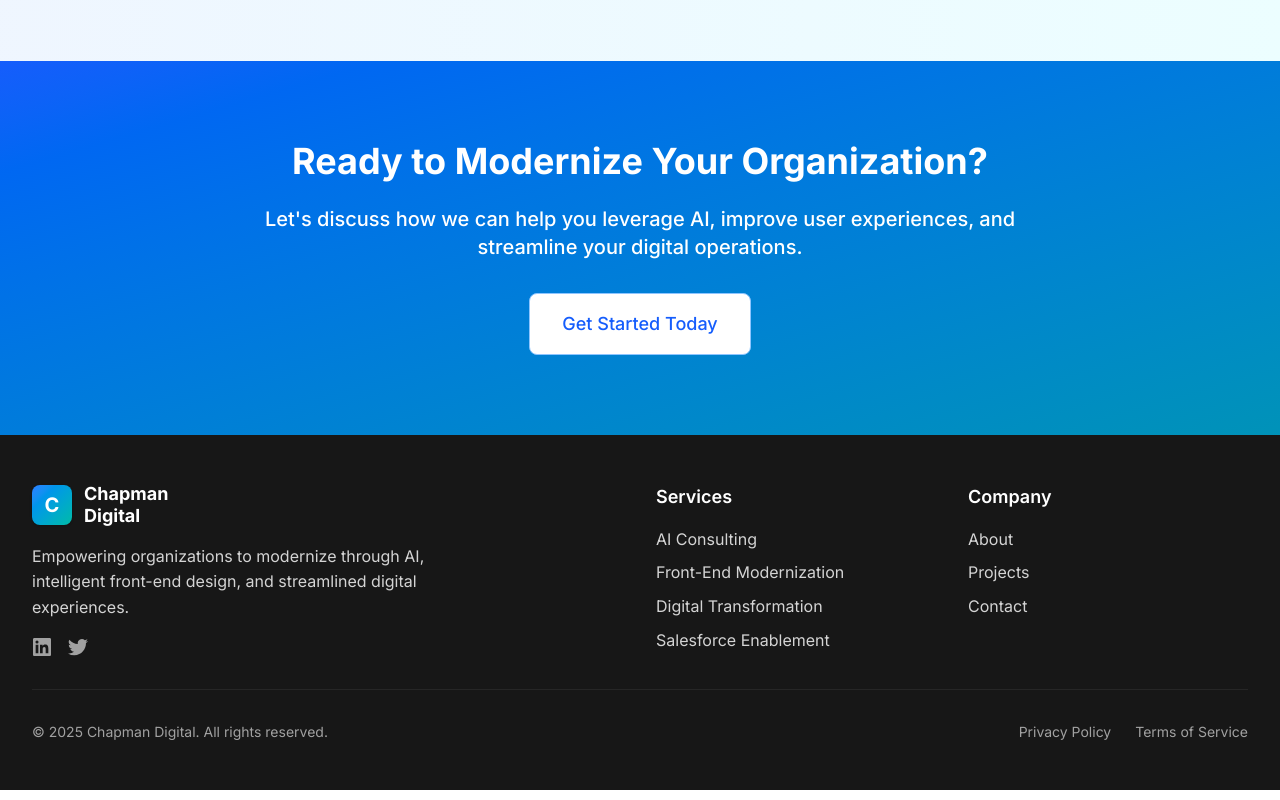
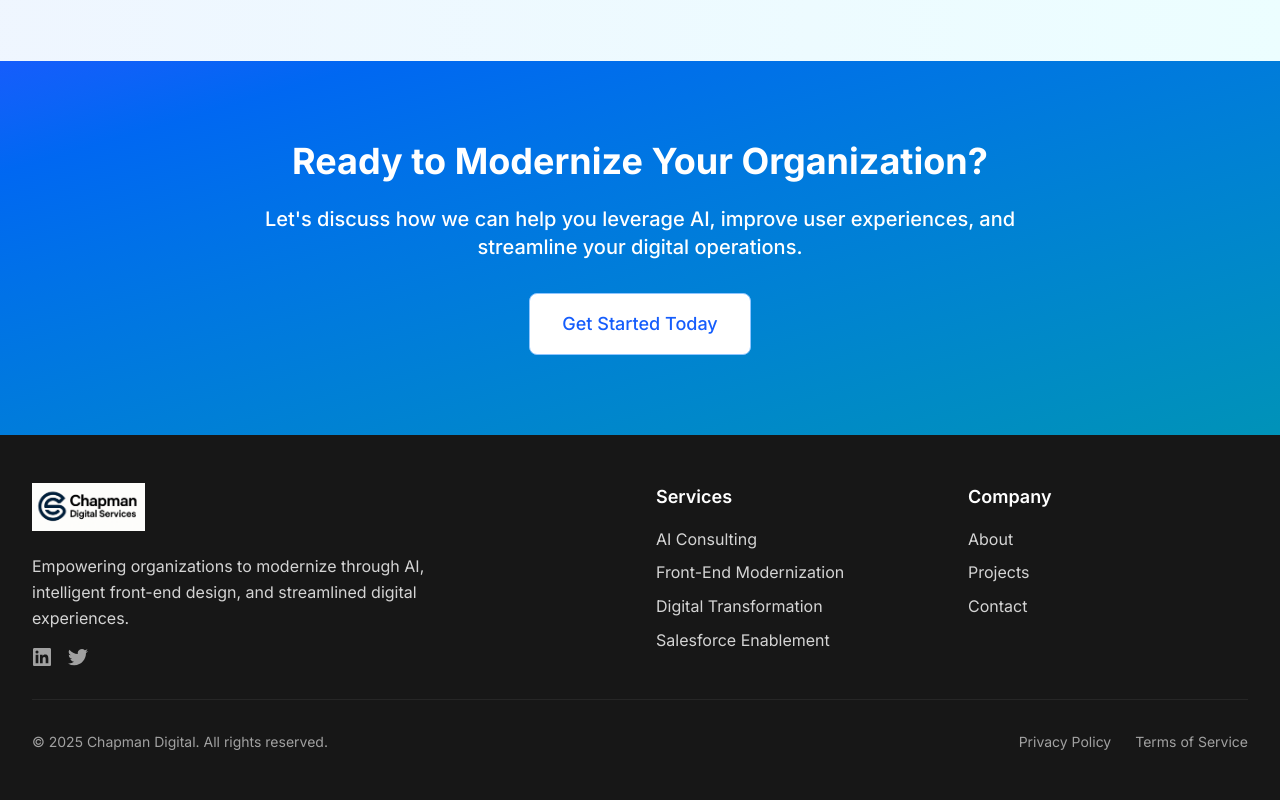
Before and after one commit to GregoryChapman/chapman-digital-website-, a Next.js app: page / in a window 1280 px wide. Shown: the part 974-1774 px from the top of the page. Built offline with nearby package versions, Linux system fonts and the light colour scheme.

Commit message:
Update Header and Footer to use new Chapman Digital Services logo

```diff
--- a/src/components/Footer.tsx
+++ b/src/components/Footer.tsx
@@ -7,15 +7,13 @@ export default function Footer() {
         <div className="grid grid-cols-1 md:grid-cols-4 gap-8">
           {/* Company Info */}
           <div className="col-span-1 md:col-span-2">
-            <div className="flex items-center space-x-3 mb-4">
-              <div className="w-10 h-10 bg-gradient-to-br from-blue-500 to-teal-500 rounded-lg flex items-center justify-center shadow-sm">
-                <span className="text-white font-bold text-xl">C</span>
-              </div>
-              <div className="flex flex-col">
-                <span className="text-lg font-bold text-white leading-tight">Chapman</span>
-                <span className="text-lg font-bold text-white leading-tight">Digital</span>
-              </div>
-            </div>
+            <Link href="/" className="inline-block mb-4">
+              <img
+                src="/images/chapman-digital-logo.png"
+                alt="Chapman Digital Services"
+                className="h-12 w-auto"
+              />
+            </Link>
             <p className="text-neutral-300 mb-4 max-w-md">
               Empowering organizations to modernize through AI, intelligent front-end design,
               and streamlined digital experiences.
--- a/src/components/Header.tsx
+++ b/src/components/Header.tsx
@@ -14,8 +14,8 @@ export default function Header() {
           <Link href="/" className="flex items-center">
             <img
               src="/images/chapman-digital-logo.png"
-              alt="Chapman Digital Logo"
-              className="h-10 w-auto"
+              alt="Chapman Digital Services"
+              className="h-12 w-auto"
             />
           </Link>
 
```
